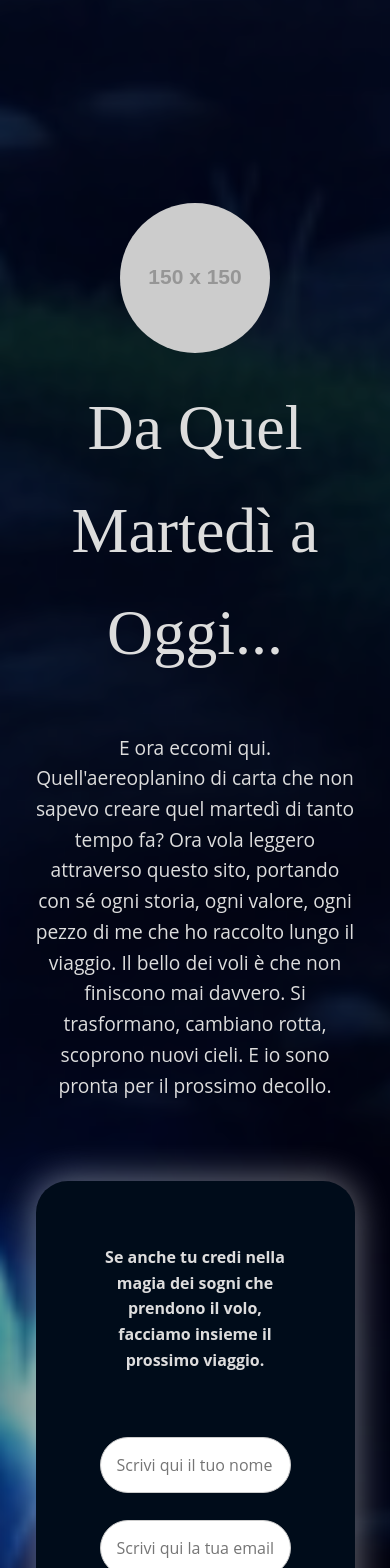
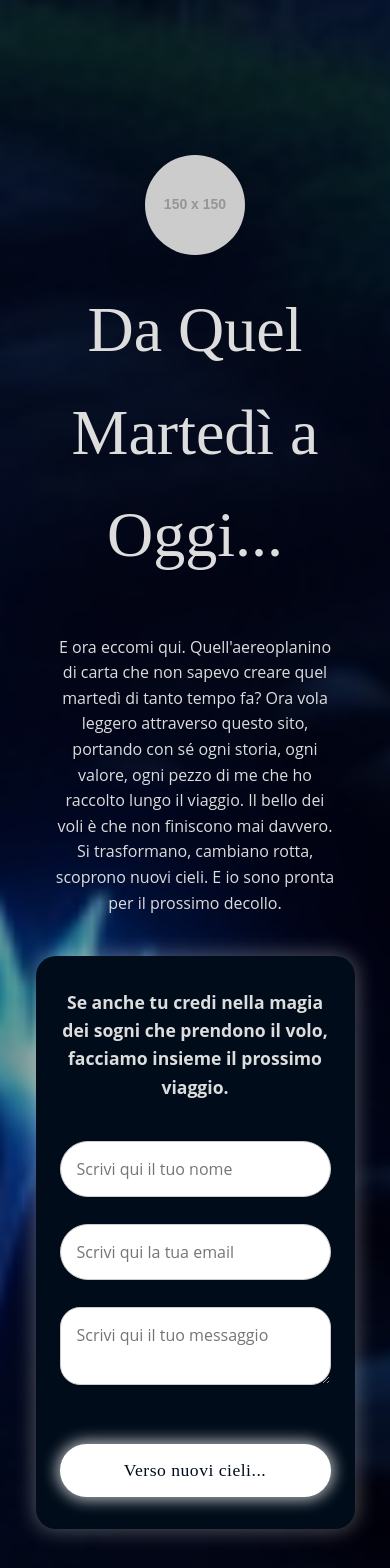
Before and after one commit to MonicaAuditore/aeroplanino_di_carta, a Vue app: page / in a window 390 px wide. Shown: the part 9000-10568 px from the top of the page. Built offline with nearby package versions, Linux system fonts and the light colour scheme; a web font is replaced by a local one.

Commit message:
fix form responsive

```diff
--- a/src/components/ContactForm.vue
+++ b/src/components/ContactForm.vue
@@ -73,12 +73,16 @@ function submitForm() {
   margin: 0 auto 1.5rem;
   display: block;
   border-radius: 50%;
+  width: 150px;
+  height: 150px;
+  object-fit: cover;
 }
 
 .contact-description {
   font-size: 1.2rem;
   max-width: 73rem;
   margin: 3rem auto 5rem;
+  padding: 0 1rem;
 }
 
 .contact-box {
@@ -103,19 +107,12 @@ function submitForm() {
   gap: 1.7rem;
 }
 
-.contact-box label {
-  font-weight: 600;
-  display: flex;
-  flex-direction: column;
-}
-
 .contact-box input,
 .contact-box textarea {
-  padding: 0.6rem;
+  padding: 1rem;
   font-size: 1rem;
   border: 1px solid #ccc;
   resize: vertical;
-  padding: 1rem;
   color: var(--blue);
 }
 
@@ -130,5 +127,67 @@ function submitForm() {
 form button {
   align-self: center;
   margin-top: 2rem;
+  padding: 0.8rem 2rem;
+  font-size: 1rem;
+  border-radius: 40px;
+  cursor: pointer;
+  background-color: var(--white);
+  color: var(--blue);
+  border: none;
+  transition: background-color 0.3s ease;
+}
+
+/* RESPONSIVE */
+
+/* Tablet */
+@media (max-width: 1024px) {
+  .contact-box {
+    padding: 3rem 2rem;
+  }
+
+  .contact-description {
+    font-size: 1.1rem;
+    margin-bottom: 3rem;
+  }
+
+  .contact-image {
+    width: 120px;
+    height: 120px;
+  }
+}
+
+/* Mobile */
+@media (max-width: 767px) {
+  .contact-section {
+    padding: 2rem 1rem;
+    margin-top: 3rem;
+  }
+
+  .contact-box {
+    padding: 2rem 1.5rem;
+    border-radius: 20px;
+    box-shadow: 0 0 20px 2px rgba(255, 255, 255, 0.3);
+  }
+
+  .contact-box-intro {
+    margin-bottom: 2.5rem;
+    font-size: 1.1rem;
+  }
+
+  .contact-description {
+    font-size: 1rem;
+    margin-bottom: 2.5rem;
+  }
+
+  .contact-image {
+    width: 100px;
+    height: 100px;
+  }
+
+  form button {
+    width: 100%;
+    padding: 1rem;
+    font-size: 1.1rem;
+  }
 }
 </style>
```
